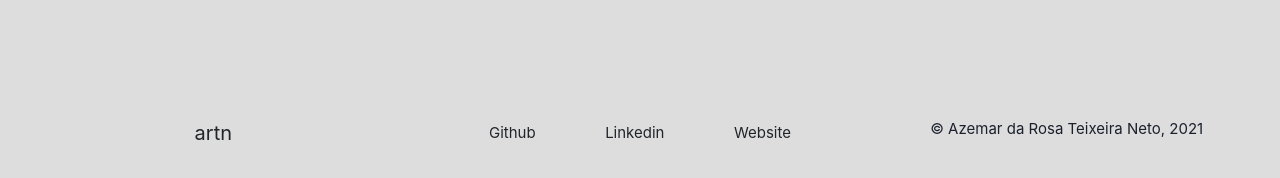
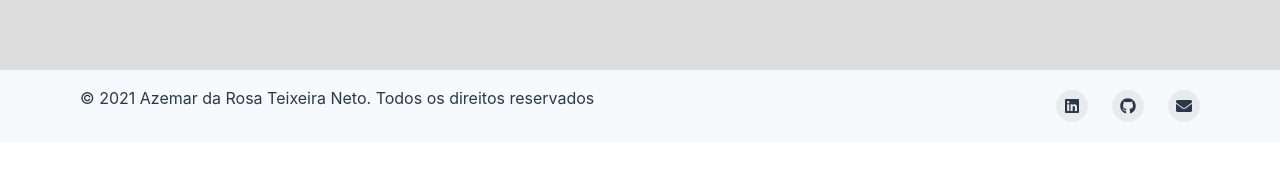
Before and after one commit to artn-dev/website, a Next.js app: page / in a window 1280 px wide. Shown: the part 2102-2280 px from the top of the page. After the commit the page ends 2244 px from the top, so only its background shows below. Built offline with nearby package versions, Linux system fonts and the light colour scheme; a web font is replaced by a local one.

Commit message:
Adapt Footer component to chakra-ui

```diff
--- a/components/Footer.tsx
+++ b/components/Footer.tsx
@@ -1,44 +1,110 @@
-import Link from 'next/link'
-import Logo from './Logo'
-import styles from '../styles/Home.module.scss'
+import {
+  Box,
+  chakra,
+  Container,
+  Stack,
+  Text,
+  useColorModeValue,
+  VisuallyHidden,
+  Tooltip,
+} from '@chakra-ui/react';
+import { FaLinkedin, FaGithub, FaEnvelope } from 'react-icons/fa';
+import { ReactNode, useState } from 'react';
 
+interface SocialButtonProps {
+  children: ReactNode;
+  label: string;
+  href?: string;
+}
 
-interface FooterLinkProps {
-  children: React.ReactNode;
-  href?: string;
+const SocialButton = ({ children, label, href = '#' }: SocialButtonProps) => {
+  return (
+    <chakra.button
+      bg={useColorModeValue('blackAlpha.100', 'whiteAlpha.100')}
+      rounded={'full'}
+      w={8}
+      h={8}
+      cursor={'pointer'}
+      as={'a'}
+      href={href}
+      display={'inline-flex'}
+      alignItems={'center'}
+      justifyContent={'center'}
+      transition={'background 0.3s ease'}
+      _hover={{
+        bg: useColorModeValue('blackAlpha.200', 'whiteAlpha.200'),
+      }}
+    >
+      <VisuallyHidden>{label}</VisuallyHidden>
+      {children}
+    </chakra.button>
+  );
 };
 
+const EmailButton = () => {
+  const [emailCopied, setEmailCopied] = useState(false);
 
-const FooterLink = ({ children, href = "/"}: FooterLinkProps) => (
-  <Link href={href} passHref>
-    <a className="link-dark" target={href === "/" ? "" : "_blank"}>{children}</a>
-  </Link>
-)
+  const copyEmail = () => {
+    setEmailCopied(true);
+    setTimeout(() => setEmailCopied(false), 1000);
+  };
+
+  return (
+    <Tooltip label='E-mail copiado em seu clipboard' isOpen={emailCopied}>
+      <span>
+        <chakra.button
+          bg={useColorModeValue('blackAlpha.100', 'whiteAlpha.100')}
+          rounded={'full'}
+          w={8}
+          h={8}
+          cursor={'pointer'}
+          display={'inline-flex'}
+          alignItems={'center'}
+          justifyContent={'center'}
+          transition={'background 0.3s ease'}
+          _hover={{
+            bg: useColorModeValue('blackAlpha.200', 'whiteAlpha.200'),
+          }}
+          onClick={copyEmail}
+        >
+          <VisuallyHidden>E-mail</VisuallyHidden>
+          <FaEnvelope />
+        </chakra.button>
+      </span>
+    </Tooltip>
+  );
+};
 
 const Footer = () => {
   return (
-    <footer className="container-fluid bg-light py-5">
-      <div className="row">
+    <Box
+      bg={useColorModeValue('gray.50', 'gray.900')}
+      color={useColorModeValue('gray.700', 'gray.200')}
+    >
+      <Container
+        as={Stack}
+        maxW={'6xl'}
+        py={4}
+        direction={{ base: 'column', md: 'row' }}
+        spacing={4}
+        justify={{ base: 'center', md: 'space-between' }}
+        align={{ base: 'center', md: 'center' }}
+      >
+        <Text>
+          © 2021 Azemar da Rosa Teixeira Neto. Todos os direitos reservados
+        </Text>
+        <Stack direction={'row'} spacing={6}>
+          <SocialButton label={'Linkedin'}>
+            <FaLinkedin />
+          </SocialButton>
+          <SocialButton label={'Github'}>
+            <FaGithub />
+          </SocialButton>
+          <EmailButton />
+        </Stack>
+      </Container>
+    </Box>
+  );
+};
 
-        <div className="col-12 col-md-4 d-flex justify-content-center align-items-center">
-          <Logo color="dark" />
-        </div>
-
-        <div className="col-12 col-md-4 d-flex justify-content-center">
-          <div className={styles.footerLinks}>
-            <FooterLink href="https://github.com/artn-dev">Github</FooterLink>
-            <FooterLink>Linkedin</FooterLink>
-            <FooterLink>Website</FooterLink>
-          </div>
-        </div>
-
-        <div className="col">
-          <p className={styles.copyrightNotice}>© Azemar da Rosa Teixeira Neto, 2021</p>
-        </div>
-
-      </div>
-    </footer>
-  )
-}
-
-export default Footer
+export default Footer;
--- a/package.json
+++ b/package.json
@@ -15,7 +15,8 @@
     "framer-motion": "^6.3.3",
     "next": "10.2.3",
     "react": "^18.1.0",
-    "react-dom": "^18.1.0"
+    "react-dom": "^18.1.0",
+    "react-icons": "^4.3.1"
   },
   "devDependencies": {
     "@types/react": "^17.0.6",
```
Also changed, not shown: 1 other file (tests, documents, lock files or other folders).
